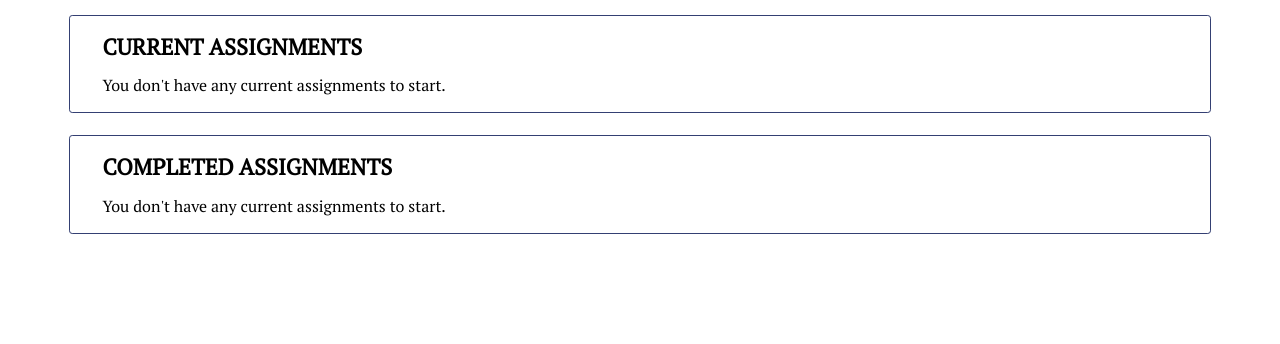
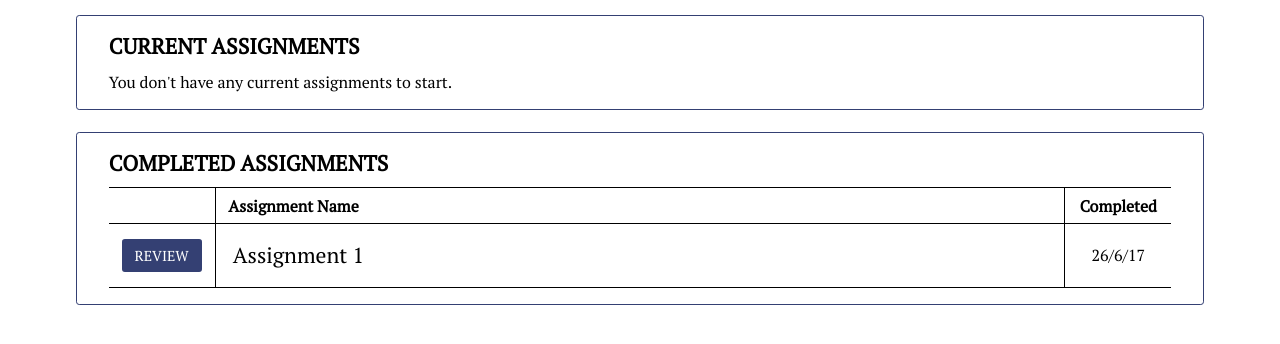
Before and after one commit to RemRinRamChi/PeerLearn, a plain HTML site: page home.html in a window 1280 px wide. Shown: the part 62-406 px from the top of the page. Drawn offline with nearby package versions, Linux system fonts and the light colour scheme.

Commit message:
Add base table for completed assignments

```diff
--- a/css/home.css
+++ b/css/home.css
@@ -17,8 +17,8 @@ a {
 }
 
 h1 {
-    font-size: 1.4em;
-    margin-bottom: 0.6em;
+    font-size: 1.35em;
+    margin-bottom: 0.5em;
 }
 
 pre{
@@ -32,18 +32,46 @@ button{
     background: #344073;
     border-radius: 0.2em;
     font-size: 0.9em;
-    margin-top: 0.35em;
     cursor: pointer;
+    height: 100%;
+    width: 100%;
+}
+
+table, th, td{
+    text-align: left;
+    border: 1.5px solid black;
+    border-collapse: collapse;
+}
+
+th{
+    padding: 0.4em 0.8em;
+}
+
+td{
+    padding: 0.8em 0.8em;
+}
+
+table, th:first-child, td:first-child{
+    border-left: 0;
+}
+
+table, th:last-child, td:last-child{
+    border-right: 0;
+    text-align: center;
 }
 
 .assignment_list{
-    width: 84%;
+    width: 83%;
     margin: auto;
     border-radius: 0.2em;
     border-style: solid;
     border-width: 1px;
     border-color: #344073;
     padding: 1em 2em;
+}
+
+.assignment_name{
+    font-size: 1.35em;
 }
 
 #current_assignments{
--- a/home.html
+++ b/home.html
@@ -24,7 +24,18 @@
     <br>
     <div class="assignment_list">
         <h1>COMPLETED ASSIGNMENTS</h1>
-        <p>You don't have any current assignments to start.</p>
+        <table style="width:100%">
+          <tr>
+            <th width="10%"></th>
+            <th width="80%">Assignment Name</th>
+            <th width="10%">Completed</th>
+          </tr>
+          <tr>
+            <td><button type="button">REVIEW</button></td>
+            <td class="assignment_name">Assignment 1</td>
+            <td>26/6/17</td>
+          </tr>
+        </table>
     </div>
 </body>
 </html>
```
